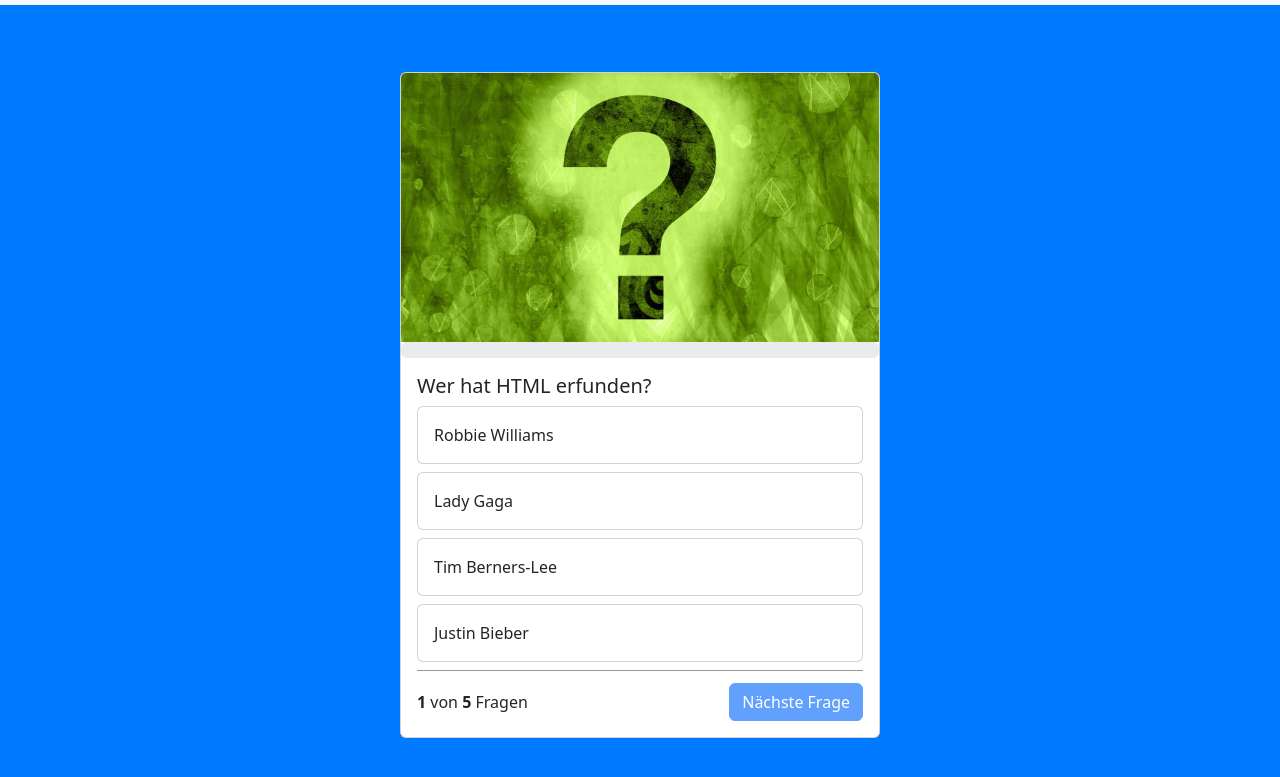
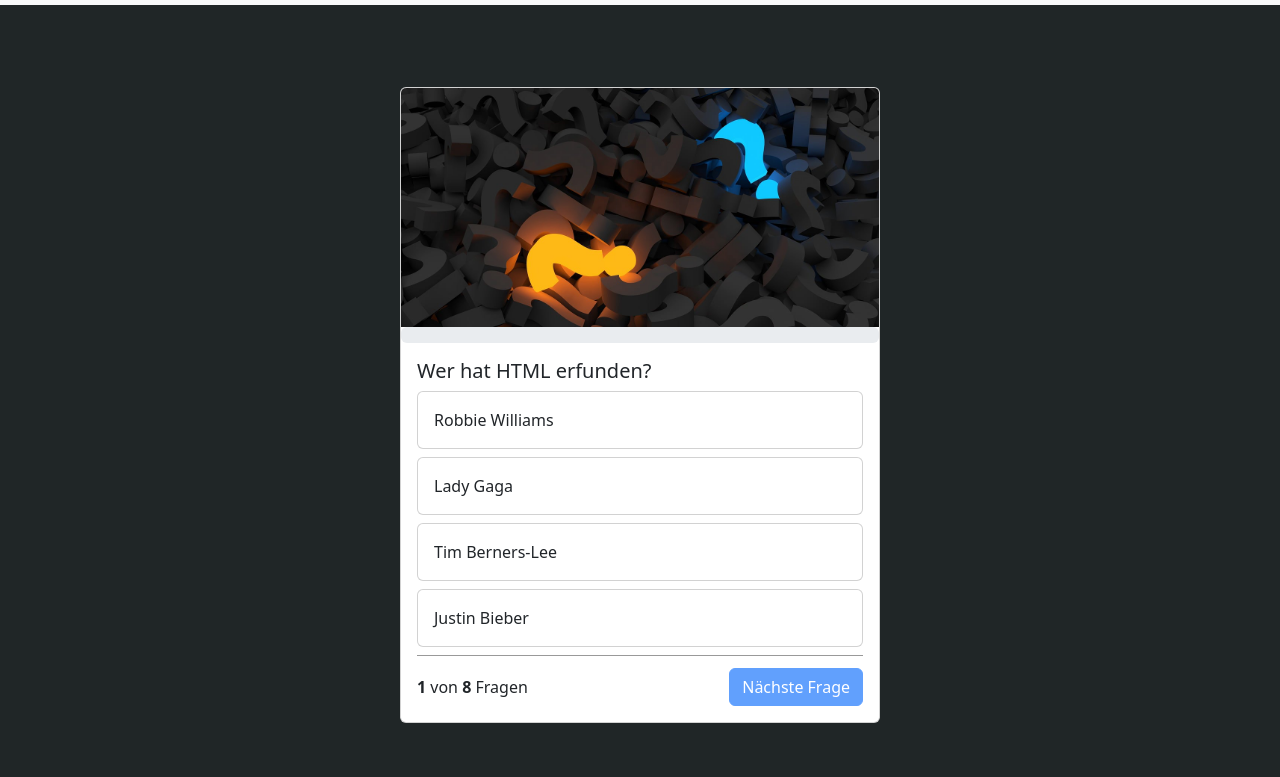
Before and after one commit to erdaltok/QuizApp, a plain HTML site: page index.html in a window 1280 px wide. Shown: the part 45-822 px from the top of the page. Drawn offline with nearby package versions, Linux system fonts and the light colour scheme.

Commit message:
resposive and ready for feedback

```diff
--- a/index.html
+++ b/index.html
@@ -5,7 +5,6 @@
     <meta charset="UTF-8">
     <meta http-equiv="X-UA-Compatible" content="IE=edge">
     <meta name="viewport" content="width=device-width, initial-scale=1.0">
-    <!-- <link rel="stylesheet" href="./node_modules/bootstrap/dist/css/bootstrap.min.css"> -->
     <title>QuizApp</title>
 
     <link rel="stylesheet" href="style.css">
@@ -32,13 +31,12 @@
 
 
         <div class="card quiz-card">
-            <img src="./img/question-mark.jpg" id="header-image" class="card-img-top">
+            <img src="./img/question-mark-IV.jpg" id="header-image" class="card-img-top">
 
             <div class="progress" role="progressbar" aria-label="Example with label" aria-valuenow="25"
                 aria-valuemin="0" aria-valuemax="100">
                 <div id="progress-bar" class="progress-bar" style="width: 0%">25%</div>
             </div>
-
 
             <div class="card-body" id="endScreen" style="display: none;">
                 <div class="text-center final-headline">
@@ -60,13 +58,11 @@
             <div class="card-body" id="questionBody">
                 <h5 class="card-title" id="questiontext">Frage</h5>
 
-
                 <div class="card quiz-answer-card mb-2" onclick="answer('answer_1')">
                     <div class="card-body" id="answer_1">
                         Antwort
                     </div>
                 </div>
-
 
                 <div class="card quiz-answer-card mb-2" onclick="answer('answer_2')">
                     <div class="card-body" id="answer_2">
@@ -74,21 +70,17 @@
                     </div>
                 </div>
 
-
                 <div class="card quiz-answer-card mb-2" onclick="answer('answer_3')">
                     <div class="card-body" id="answer_3">
                         Antwort
                     </div>
                 </div>
 
-
                 <div class="card quiz-answer-card mb-2" onclick="answer('answer_4')">
                     <div class="card-body" id="answer_4">
                         Antwort
                     </div>
                 </div>
-
-
 
                 <div class="question-footer">
                     <span>
@@ -97,12 +89,8 @@
                     <button onclick="nextQuestion()" class="btn btn-primary" id="next-button" disabled>Nächste
                         Frage</button>
                 </div>
-
             </div>
-
-
         </div>
-
     </div>
 
 
--- a/script.js
+++ b/script.js
@@ -8,11 +8,12 @@
     right_answer: 3,
   },
   {
-    question: "Welches Attribut kann man NICHT für Textarea verwenden?",
-    answer_1: "readonly",
-    answer_2: "max",
-    answer_3: "from",
-    answer_4: "spellcheck",
+    question:
+      "Welches Event wird ausgelöst, wenn ein HTML-Formular abgeschickt wird?",
+    answer_1: "onsubmit",
+    answer_2: "onclick",
+    answer_3: "onchange",
+    answer_4: "onformsubmit",
     right_answer: 1,
   },
   {
@@ -24,11 +25,12 @@
     right_answer: 3,
   },
   {
-    question: "Wie wählst du alle Elemente vom Typ <div> mit dem Attribut title aus?",
-    answer_1: "div[title]{...}",
-    answer_2: "div > title {...}",
-    answer_3: "div.title {...}",
-    answer_4: "div-title {...}",
+    question:
+      "Welche CSS-Eigenschaft wird verwendet, um den inneren Abstand eines Elements zu setzen?",
+    answer_1: "padding",
+    answer_2: "margin",
+    answer_3: "border",
+    answer_4: "spacing",
     right_answer: 1,
   },
   {
@@ -38,6 +40,30 @@
     answer_3: "rate - 100;",
     answer_4: "let rate = 100;",
     right_answer: 4,
+  },
+  {
+    question: "Was ist das Ergebnis von 5 + '5' in JavaScript?",
+    answer_1: "'55'",
+    answer_2: "10",
+    answer_3: "NaN",
+    answer_4: "'5'5'",
+    right_answer: 1,
+  },
+  {
+    question: "Was bewirkt die JavaScript-Methode 'splice()'?",
+    answer_1: "Es fügt ein Element an den Anfang eines Arrays hinzu.",
+    answer_2: "Es entfernt Elemente aus einem Array und gibt sie zurück.",
+    answer_3: "Es sortiert die Elemente in einem Array in aufsteigender Reihenfolge.",
+    answer_4: "Es kopiert alle Elemente aus einem Array in ein neues Array.",
+    right_answer: 2,
+  },
+  {
+    question: "Welche Funktion wird verwendet, um einen Wert in eine ganze Zahl in JavaScript umzuwandeln?",
+    answer_1: "parseInt()",
+    answer_2: "toFloat()",
+    answer_3: "toInteger()",
+    answer_4: "parseInteger()",
+    right_answer: 1,
   },
 ];
 
--- a/style.css
+++ b/style.css
@@ -1,10 +1,10 @@
 body {
-    background-color: #007AFF !important;
+    background-color:rgb(32, 38, 39) !important;
 }
 
 
 .container {
-    background-color: #007AFF !important;
+    background-color: rgb(32, 38, 39) !important;
     min-height: 100vh;
     display: flex;
     justify-content: center;
@@ -13,6 +13,10 @@
 
 .quiz-card {
     width: 30rem;
+}
+
+.btn {
+    color: white !important;
 }
 
 .question-footer {
```
Also changed, not shown: img/question-mark-III.jpg (added), img/question-mark-IV.jpg (added), img/question-mark.II.png (added).
